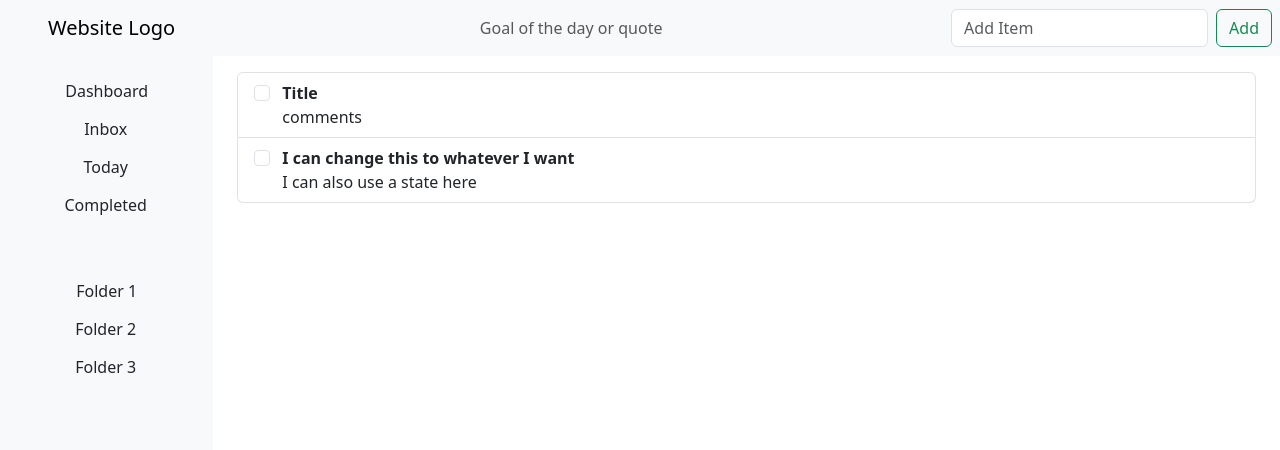
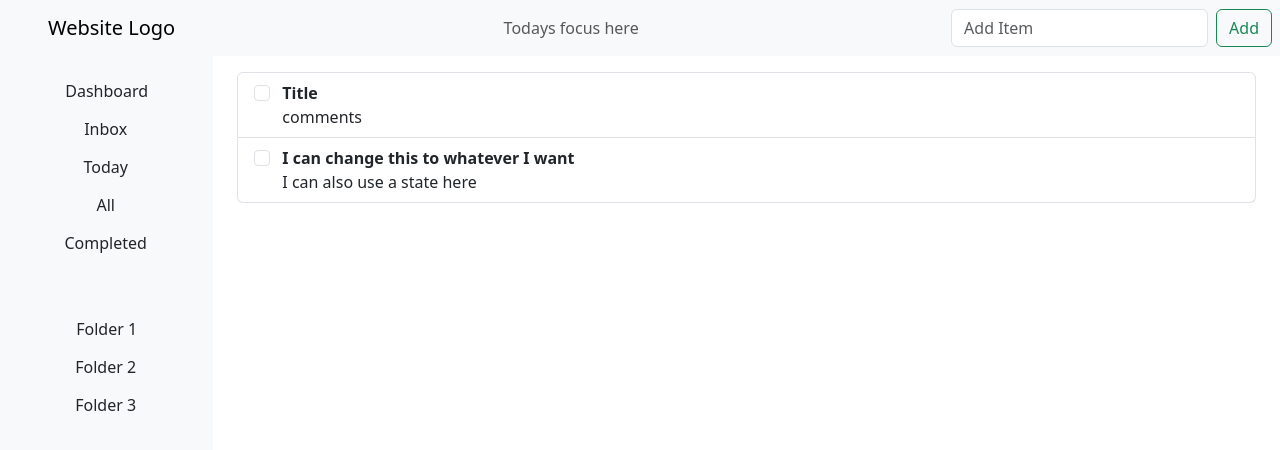
Before and after one commit to Kenref/gamified-todo-app, a React (Vite) app: page / in a window 1280 px wide. Shown: the top 450 px of the page. Built offline with nearby package versions, Linux system fonts and the light colour scheme.

Commit message:
changed nav message to state

```diff
--- a/src/App.jsx
+++ b/src/App.jsx
@@ -1,12 +1,15 @@
+import { useState } from "react";
 import NavBar from "./components/NavBar";
 import SideBar from "./components/SideBar";
 import MainSection from "./components/Todos";
 
 function App() {
+	const [navBarMessage, setNavBarMessage] = useState("Todays focus here");
+
 	return (
 		<div>
 			{/* Consider adding the navbar with ui elements to the bottom */}
-			<NavBar />
+			<NavBar navBarMessage={navBarMessage} />
 			<div className="container-fluid">
 				<div className="row">
 					<SideBar />
--- a/src/components/IndividualTodo.jsx
+++ b/src/components/IndividualTodo.jsx
@@ -1,5 +1,5 @@
 import PropTypes from "prop-types";
-
+// update and add more features to this
 function IndividualTodo({ todoTitle, todoComments }) {
 	return (
 		<li className="list-group-item d-flex justify-content-between align-items-start">
--- a/src/components/NavBar.jsx
+++ b/src/components/NavBar.jsx
@@ -1,4 +1,4 @@
-function NavBar() {
+function NavBar({ navBarMessage }) {
 	return (
 		<>
 			<nav className="navbar sticky-top bg-body-tertiary pe-2 ps-5">
@@ -7,7 +7,7 @@ function NavBar() {
 				</a>
 				{/* TODO make it so that if the goal is > certain length it will do a ticker scroll effect */}
 				{/* Make it so that you can add todos to the goal section */}
-				<div className="navbar-text">Goal of the day or quote</div>
+				<div className="navbar-text">{navBarMessage}</div>
 				<form className="d-flex">
 					<input className="form-control me-2" placeholder="Add Item" />
 					<button className="btn btn-outline-success" type="submit">
--- a/src/components/SideBar.jsx
+++ b/src/components/SideBar.jsx
@@ -8,6 +8,7 @@ function SideBar() {
 				<button className="btn">Dashboard</button>
 				<button className="btn">Inbox</button>
 				<button className="btn">Today</button>
+				<button className="btn">All</button>
 				<button className="btn">Completed</button>
 			</div>
 			<div className="btn-group row mt-5">
```
Also changed, not shown: src/sections/Dashboard.jsx (renamed from src/pages/Dashboard.jsx).
